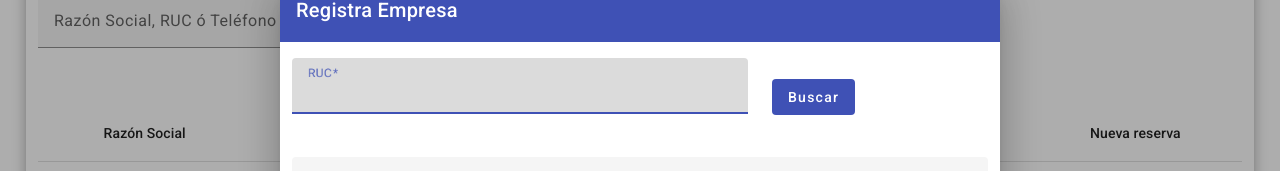
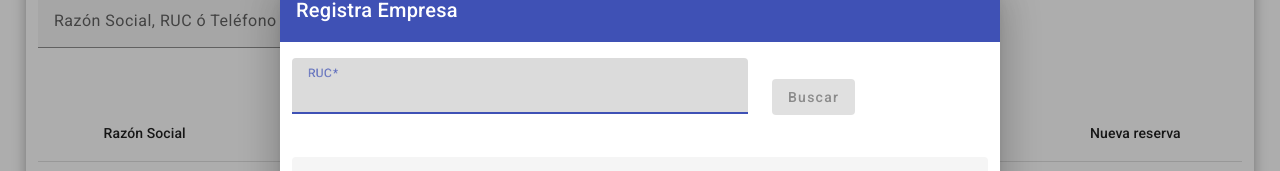
Before and after one commit to sadohu/MTW-PROJECT-FrontEnd, an Angular app: page /company in a window 1280 px wide. Both pictures are taken after a click on the button "Registrar". Shown: the part 202-373 px from the top of the page. Built offline with nearby package versions, Linux system fonts and the light colour scheme; no server answers.

Commit message:
searchRUC services implemets

```diff
--- a/src/app/dialogs/company-save/company-save.component.html
+++ b/src/app/dialogs/company-save/company-save.component.html
@@ -9,8 +9,7 @@
         <div class="row flex items-center mt-4" style="margin-top: 1%">
             <mat-form-field class="col-md-8">
                 <mat-label>RUC</mat-label>
-                <input matInput name="idNumber" [(ngModel)]="company.idNumber" formControlName="validIdNumber"
-                    maxlength="11">
+                <input matInput name="idNumber" [(ngModel)]="idNumber" formControlName="validIdNumber" maxlength="11">
                 <mat-hint style="color:red" *ngIf="formSaveCompany.controls.validIdNumber.touched">
                     <span *ngIf="formSaveCompany.controls.validIdNumber.hasError('required')">
                         El RUC es requerido.
@@ -22,7 +21,8 @@
             </mat-form-field>
 
             <div class="col-md-4">
-                <button mat-flat-button color="primary" (click)="searchRUC()">Buscar</button>
+                <button mat-flat-button color="primary" (click)="searchRUC()"
+                    [disabled]="formSaveCompany.controls.validIdNumber.invalid">Buscar</button>
             </div>
         </div>
 
@@ -46,7 +46,7 @@
             <mat-form-field class="col-md-12">
                 <mat-label>Dirección</mat-label>
                 <input matInput name="address" [(ngModel)]="company.address" formControlName="validAddress"
-                    maxlength="50" readonly="true">
+                    readonly="true">
                 <mat-hint style="color:red" *ngIf="formSaveCompany.controls.validAddress.touched">
                     <span *ngIf="formSaveCompany.controls.validAddress.hasError('required')">
                         El Nombre es requerido.
--- a/src/app/dialogs/company-save/company-save.component.ts
+++ b/src/app/dialogs/company-save/company-save.component.ts
@@ -14,7 +14,8 @@ import { listClientDocument } from 'src/app/Utils/ModelsDto';
 
 export class CompanySaveComponent {
   listDocument = listClientDocument;
-  listTipoRevista: any[] = [];
+  idNumber: string = "";
+  user: User = {};
 
   company: Company = {
     idCompany: 0,
@@ -24,12 +25,11 @@ export class CompanySaveComponent {
     tradeName: "",
     phone: "",
   }
-  user: User = {};
 
   formSaveCompany = this.formBuilder.group({
     validIdNumber: ['', [Validators.required, Validators.pattern("[0-9]{11}")]],
-    validBusinessName: ['', [Validators.required, Validators.pattern("[a-zA-Zá-úÁ-ÚñÑ0-9 ]{5,50}")]],
-    validAddress: ['', [Validators.required, Validators.pattern("[a-zA-Zá-úÁ-ÚñÑ0-9 ]{5,50}")]],
+    validBusinessName: ['', [Validators.required, Validators.minLength(5), Validators.pattern("[a-zA-Zá-úÁ-ÚñÑ0-9 \\.]+")]],
+    validAddress: ['', [Validators.required, Validators.minLength(5), Validators.pattern("[a-zA-Zá-úÁ-ÚñÑ0-9 \\.]+")]],
   });
 
   constructor(public dialogRef: MatDialogRef<CompanySaveComponent>, private formBuilder: FormBuilder, private utilService: UtilService) {
@@ -43,10 +43,13 @@ export class CompanySaveComponent {
   }
 
   searchRUC() {
-    const ruc = "20110401796";
-    this.utilService.searchRUC(ruc).subscribe(
+    this.utilService.searchRUC(this.idNumber!).subscribe(
       response => {
         console.log(response);
+
+        this.company.idNumber = response.ruc;
+        this.company.businessName = response.razonSocial;
+        this.company.address = response.direccion;
       }
     )
   }
```
